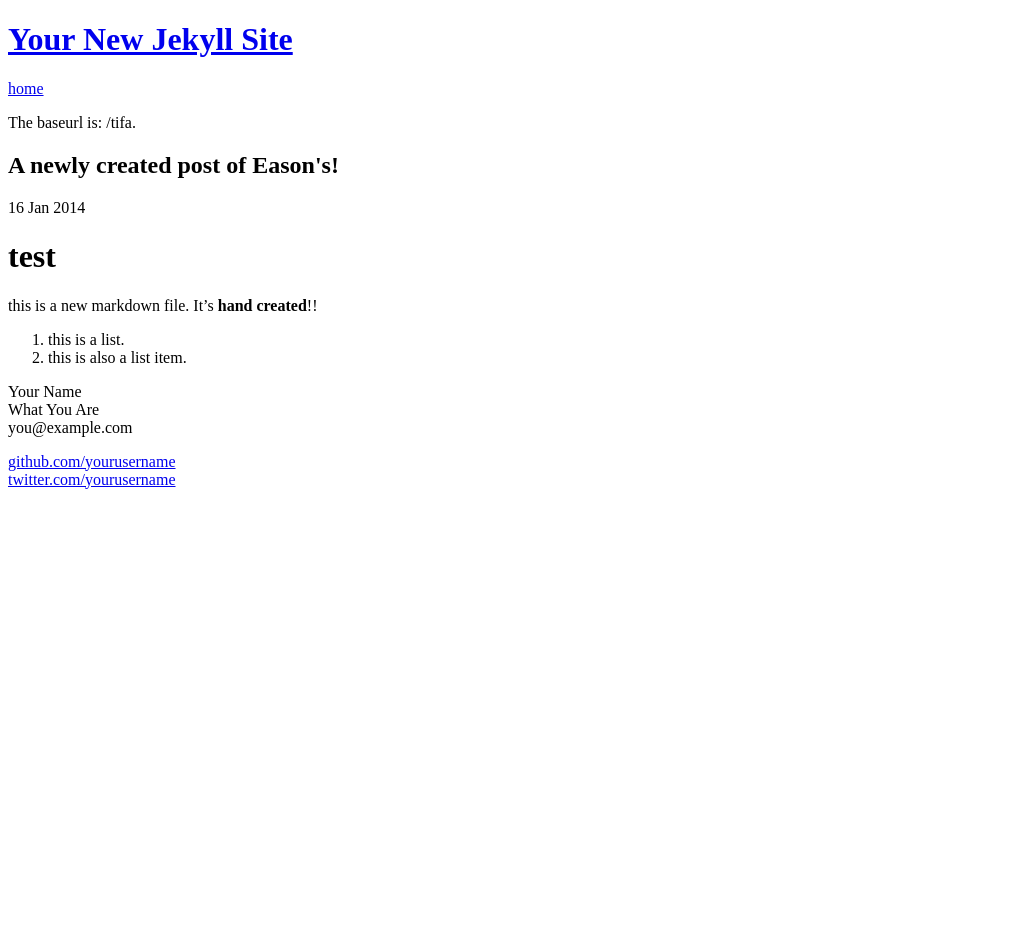
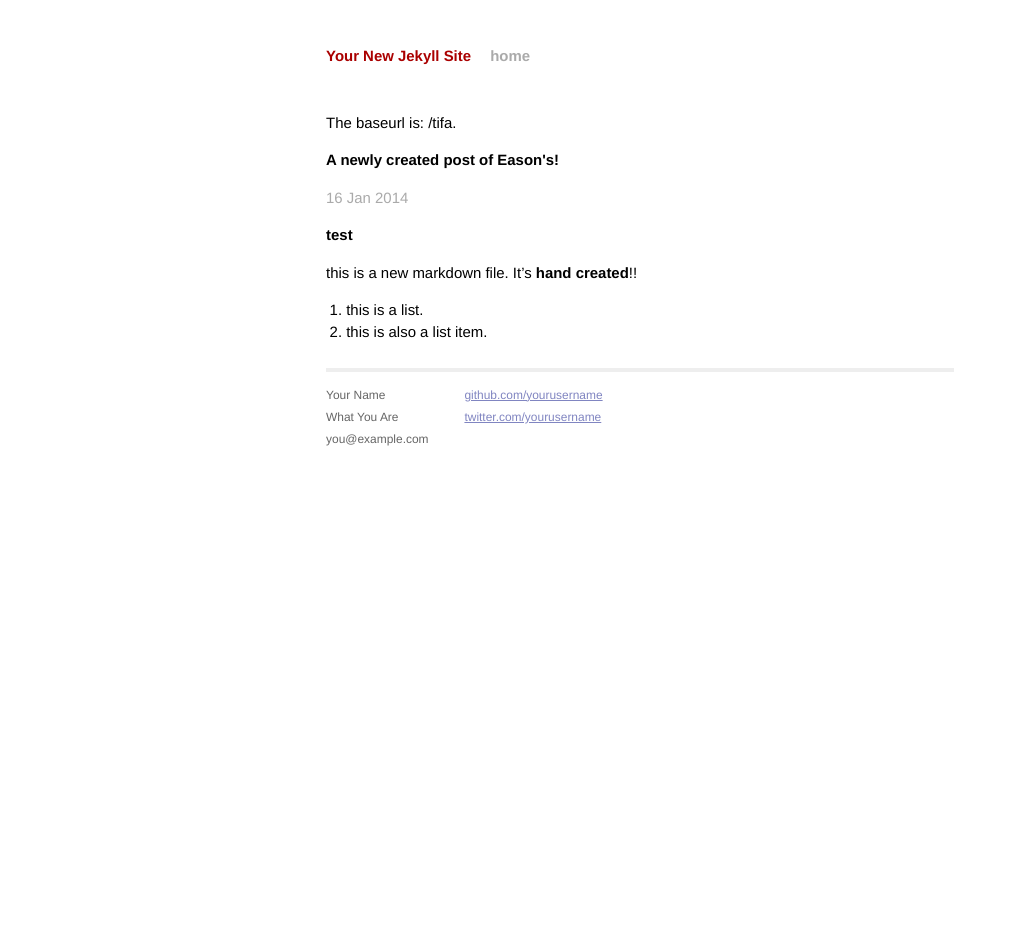
Before and after one commit to easoncxz/tifa, a Jekyll site: the page built from _posts/2014-01-16-my-new-post.markdown, in a window 1280 px wide. Shown: the whole page, without its empty margins (0-1009 px from the left). Built offline with Jekyll 4.4.1, drawn with Linux system fonts in a browser that asks for light colours; Markdown is read by kramdown in place of the engine named in the settings; before the commit the page ends 900 px from its top, so only the background shows below that.

Commit message:
More trying-mixes.

```diff
--- a/_layouts/default.html
+++ b/_layouts/default.html
@@ -7,10 +7,10 @@
         <meta name="viewport" content="width=device-width">
 
         <!-- syntax highlighting CSS -->
-        <link rel="stylesheet" href="css/syntax.css">
+        <link rel="stylesheet" href="{{ site.baseurl }}/css/syntax.css">
 
         <!-- Custom CSS -->
-        <link rel="stylesheet" href="css/main.css">
+        <link rel="stylesheet" href="{{ site.baseurl }}/css/main.css">
 
     </head>
     <body>
--- a/index.html
+++ b/index.html
@@ -7,7 +7,7 @@ title: Your New Jekyll Site
   <h1>Blog Posts</h1>
   <ul class="posts">
     {% for post in site.posts %}
-      <li><span>{{ post.date | date_to_string }}</span> &raquo; <a href="{{ post.url }}">{{ post.title }}</a></li>
+      <li><span>{{ post.date | date_to_string }}</span> &raquo; <a href="{{ site.baseurl }}{{ post.url }}">{{ post.title }}</a></li>
     {% endfor %}
   </ul>
 </div>
```
